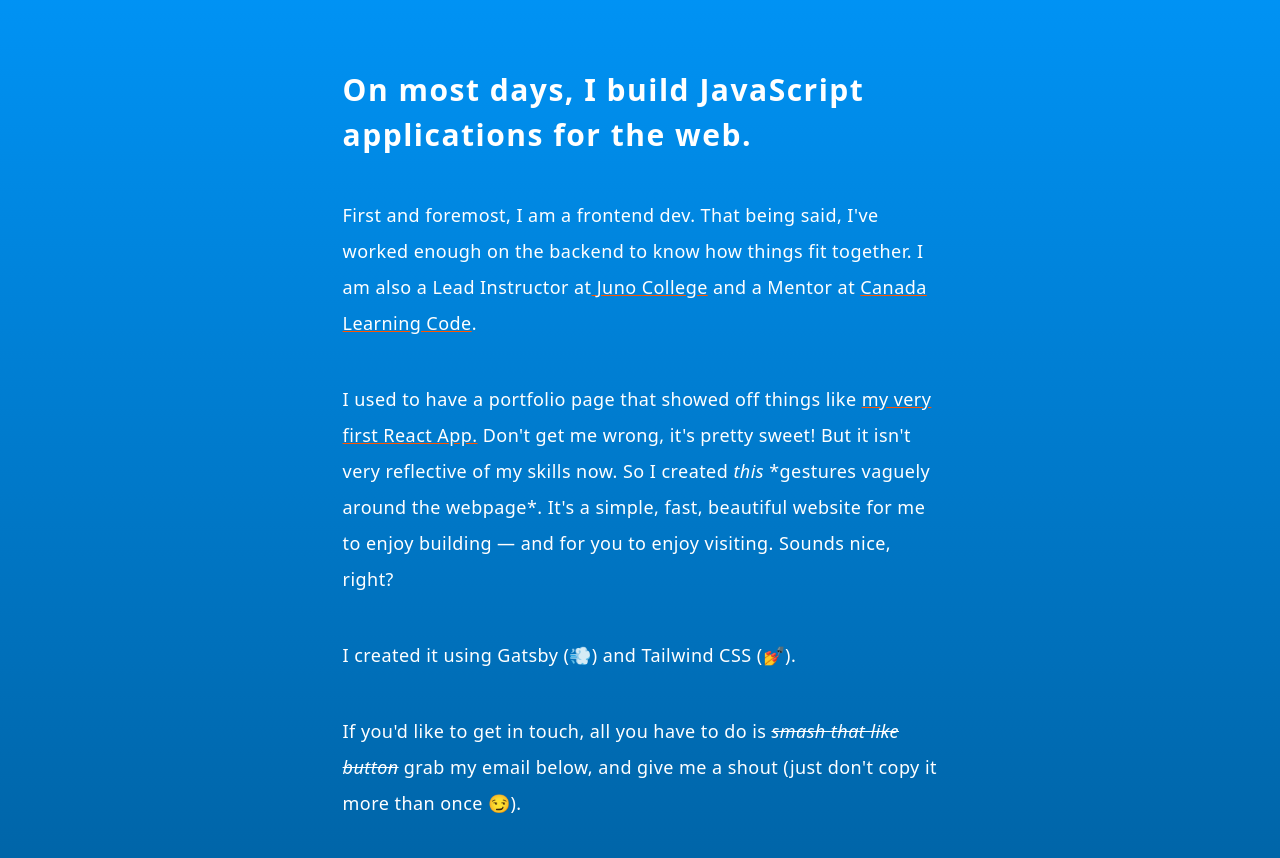
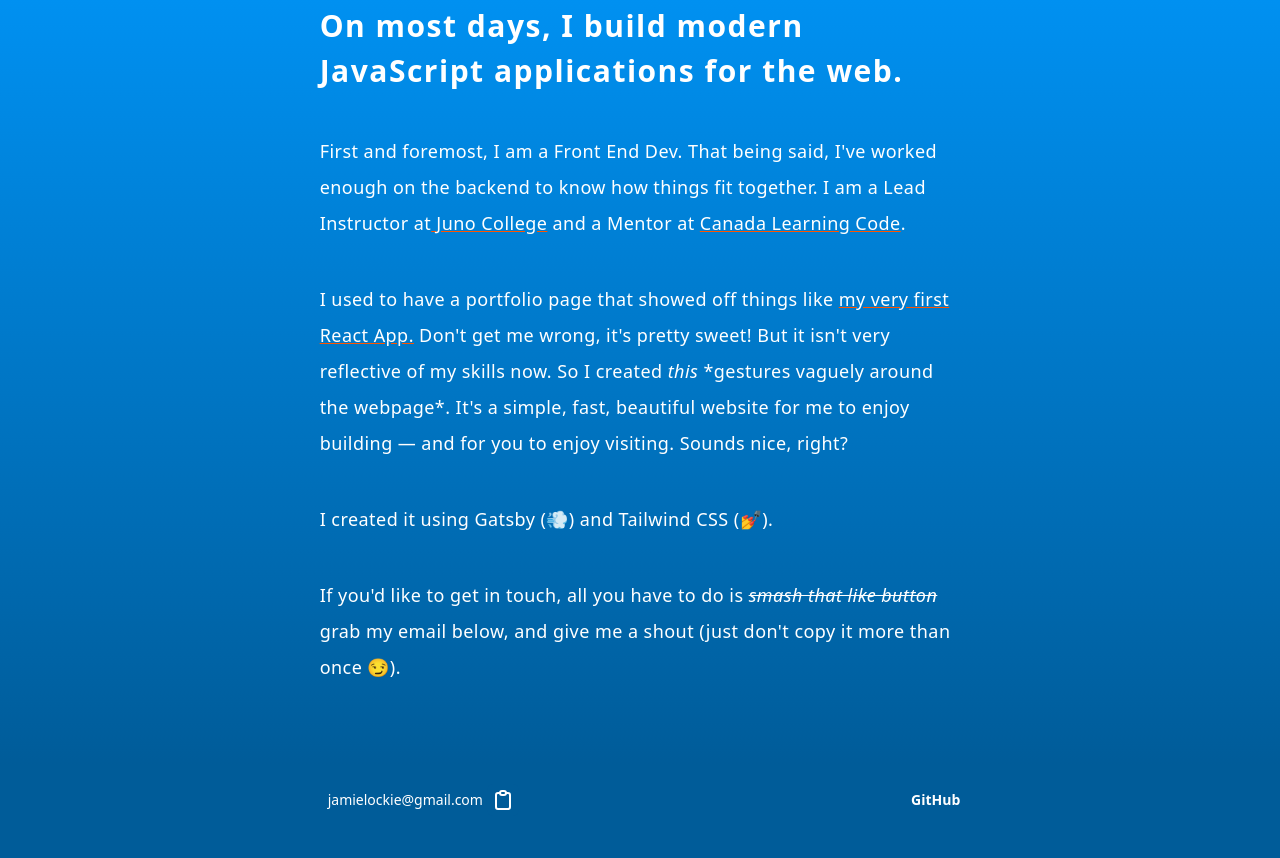
Before and after one commit to jamielockie/new-site-who-dis, a Gatsby site: page / in a window 1280 px wide. Shown: the part 982-1840 px from the top of the page. Built offline with nearby package versions, Linux system fonts and the light colour scheme; Gatsby itself is replaced by a stand-in of ours; what @tailwindcss/custom-forms would draw is missing.

Commit message:
Cleanup copy, console.logs, update styles

```diff
--- a/gatsby-config.js
+++ b/gatsby-config.js
@@ -3,12 +3,10 @@
 
 const fullConfig = resolveConfig(tailwindConfig);
 
-console.log("jjj fullConfig", fullConfig);
-
 module.exports = {
   siteMetadata: {
     title: `Jamie Lockie`,
-    description: `A site for me people to learn about me, while I learn about the web`,
+    description: `My little slice of the interwebs`,
     author: `@jamielockie1`,
   },
   plugins: [
--- a/src/components/footer.js
+++ b/src/components/footer.js
@@ -3,7 +3,6 @@
 export const Footer = () => {
   const [isEmailCopied, setEmailCopied] = useState(false);
   const [timesCopied, setTimesCopied] = useState(0);
-  console.log("jjj isEmailCopied", isEmailCopied);
 
   const getSassyText = () => {
     switch (timesCopied) {
@@ -23,10 +22,10 @@
   };
 
   return (
-    <footer className="bg-primaryDark">
-      <nav className="flex justify-between items-center max-w-4xl p-4 mx-auto text-sm md:p-8">
+    <footer className="bg-primaryDark wrapper pb-6">
+      <nav className="flex justify-between items-center  text-sm ">
         <address className="text-white not-italic flex flex-row items-center">
-          <span className="pl-2 pr-1">jamielockie@gmail.com</span>
+          <span className="pl-2 pr-1 py-6">jamielockie@gmail.com</span>
           <button
             onClick={() => {
               navigator.clipboard.writeText("jamielockie@gmail.com");
@@ -53,7 +52,6 @@
               />
             </svg>
           </button>
-          {
           <p
             className={`transition duration-300 px-2 italic ${
               isEmailCopied ? "opacity-100" : "opacity-0"
@@ -61,12 +59,11 @@
           >
             {getSassyText()}
           </p>
-          }
         </address>
 
         <p>
           <a
-            className="font-bold text-white no-underline"
+            className="font-bold text-white no-underline py-3"
             href="https://github.com/jamielockie"
             target="_blank"
             rel="noopener noreferrer"
--- a/src/css/style.css
+++ b/src/css/style.css
@@ -18,7 +18,7 @@
   display: grid;
   grid-template-columns:
     1fr
-    min(65ch, 85%)
+    min(70ch, 85%)
     1fr;
 
 }
--- a/src/pages/index.js
+++ b/src/pages/index.js
@@ -15,12 +15,11 @@
     <Layout>
       <SEO
         keywords={[`jamielockie`, `jamie lockie`, `web developer`]}
-        title="Home"
+        title="Jamie Lockie — Web Developer"
       />
-
       <section className=" z-0 pt-40 sm:pt-64 pb-32 sticky top-0 max-w-6xl hero-height mx-auto px-6 md:px-12">
         <h1 className="font-bold mb-1 p-3 pl-0 sm:text-4xl text-3xl text-gray-900  ">
-          Hey, I'm Jamie
+          Hey, I'm Jamie.
         </h1>
 
         <h2 className="text-2xl font-semibold text-shadow tracking-normal leading-snug text-gray-900 pb-4">
@@ -31,21 +30,21 @@
           for a few years, now.
         </h2>
         <small className="text-lg block font-semibold tracking-normal leading-snug text-gray-900">
-          {countdownTimer()} days, I'm pretty sure.
+          {countdownTimer()} days, in fact.
         </small>
       </section>
       <Waves className="full-bleed z-10" />
 
-      <div className="bg-blue-gradient py-48 full-bleed z-10">
+      <section className="bg-blue-gradient pt-32 pb-16 full-bleed z-10">
         <div className="wrapper">
-          <section className=" text-md text-lg font-normal leading-loose tracking-wide text-white pb-4">
+          <div className=" text-md text-lg font-normal leading-loose tracking-wide text-white pb-4">
             <p className="pb-10 font-semibold text-3xl leading-normal tracking-wider">
-              On most days, I build JavaScript applications for the web.
+              On most days, I build modern JavaScript applications for the web.
             </p>
             <p className="pb-10 copy">
-              First and foremost, I am a frontend dev. That being said, I've
+              First and foremost, I am a Front End Dev. That being said, I've
               worked enough on the backend to know how things fit together. I am
-              also a Lead Instructor at
+              a Lead Instructor at
               <a
                 href="https://junocollege.com/"
                 target="_blank"
@@ -98,9 +97,9 @@
               grab my email below, and give me a shout (just don't copy it more
               than once 😏).
             </p>
-          </section>
+          </div>
         </div>
-      </div>
+      </section>
     </Layout>
   );
 }
```
Lines whose indentation alone changed are shown as unchanged.
